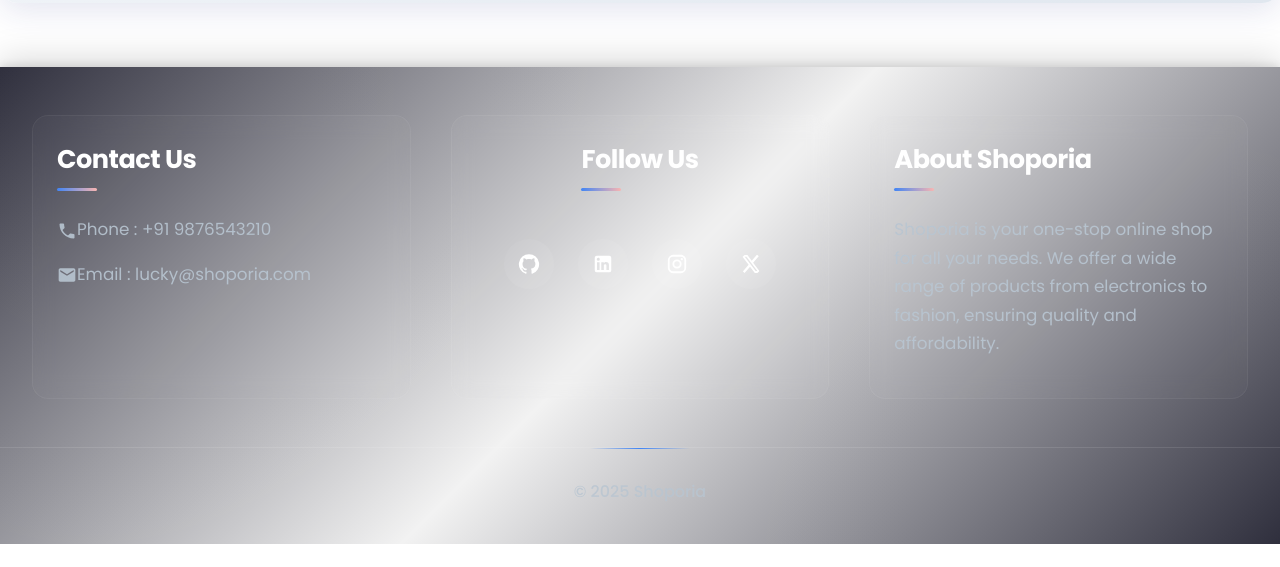
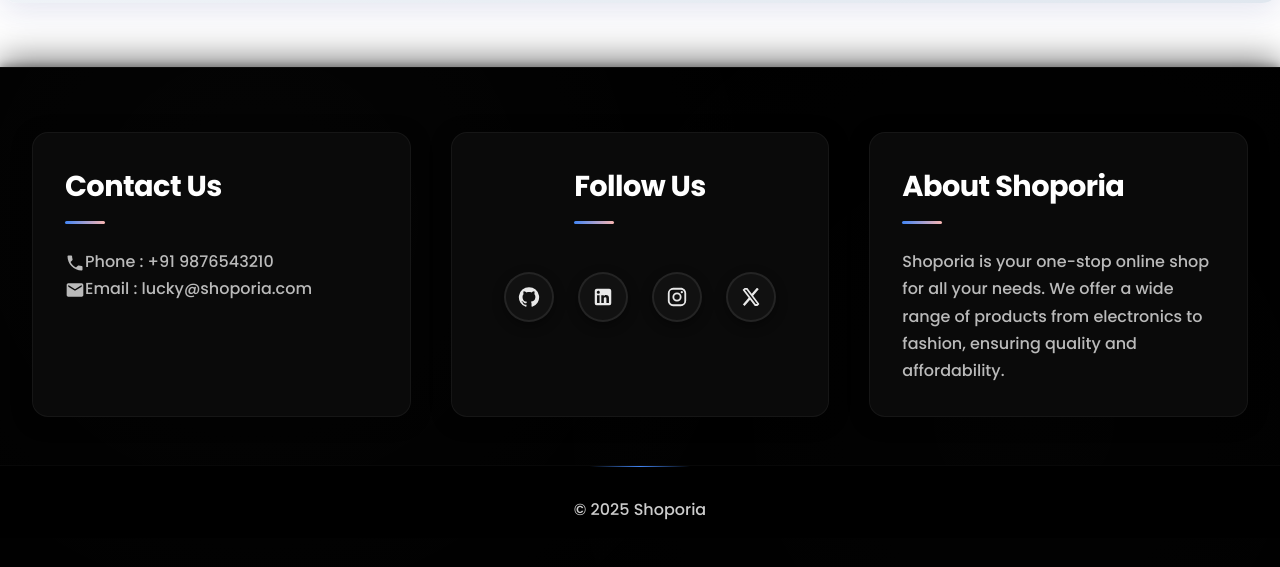
Before and after one commit to Shanidhya01/Shoporia, a React (Vite) app in the folder frontend/: page / in a window 1280 px wide. Shown: the part 1457-2024 px from the top of the page. Before the commit the page ends 2001 px from the top, so only its background shows below. Built offline with nearby package versions, Linux system fonts and the light colour scheme; no server answers; a web font is replaced by a local one.

Commit message:
enhance the footer section

```diff
--- a/frontend/src/components/Styles/Footer.css
+++ b/frontend/src/components/Styles/Footer.css
@@ -1,17 +1,14 @@
 .footer {
-  background: linear-gradient(135deg,
-    var(--bg-primary) 0%,
-    rgba(0, 0, 0, 0.05) 50%,
-    var(--bg-primary) 100%
-  );
-  color: var(--text-primary);
-  padding: 3rem 0 1.5rem 0;
+  background: #000000;
+  color: #ffffff;
+  padding: 4rem 0 2rem 0;
   box-shadow:
-    0px -8px 32px rgba(0, 0, 0, 0.15),
-    0px -2px 8px rgba(0, 0, 0, 0.1);
+    0px -8px 32px rgba(0, 0, 0, 0.5),
+    0px -2px 8px rgba(0, 0, 0, 0.3);
   margin: 4rem 0 0 0;
   position: relative;
   overflow: hidden;
+  border-top: 1px solid rgba(255, 255, 255, 0.05);
 }
 
 /* Subtle background pattern */
@@ -40,32 +37,32 @@
 }
 
 .footer-section {
-  padding: 1.5rem;
-  background: rgba(255, 255, 255, 0.02);
+  padding: 2rem;
+  background: #0a0a0a;
   border-radius: 16px;
   border: 1px solid rgba(255, 255, 255, 0.05);
-  backdrop-filter: blur(10px);
   transition: all 0.3s cubic-bezier(0.4, 0, 0.2, 1);
   transform: translateY(0);
+  box-shadow: 0 4px 20px rgba(0, 0, 0, 0.4);
 }
 
 .footer-section:hover {
   transform: translateY(-8px);
   box-shadow:
-    0 20px 40px rgba(0, 0, 0, 0.1),
-    0 8px 16px rgba(0, 0, 0, 0.08);
-  background: rgba(255, 255, 255, 0.04);
-  border-color: rgba(255, 255, 255, 0.1);
+    0 20px 40px rgba(0, 0, 0, 0.5),
+    0 8px 16px rgba(0, 0, 0, 0.3);
+  background: #0f0f0f;
+  border-color: rgba(255, 255, 255, 0.08);
 }
 
 .footer-section h3 {
-  font-size: 1.6rem;
+  font-size: 1.8rem;
   margin-bottom: 1.5rem;
-  color: var(--text-primary);
   font-weight: 700;
   position: relative;
-  padding-bottom: 0.8rem;
+  padding-bottom: 1rem;
   letter-spacing: -0.02em;
+  color: #ffffff;
 }
 
 .footer-section h3::after {
@@ -86,7 +83,7 @@
 
 .footer-section p {
   font-size: 1.05rem;
-  color: var(--text-secondary);
+  color: rgba(255, 255, 255, 0.85);
   line-height: 1.7;
   margin-bottom: 1rem;
   opacity: 0.9;
@@ -118,12 +115,12 @@
 }
 
 .social-icon {
-  font-size: 2.2rem;
-  color: var(--text-light);
+  font-size: 2rem;
+  color: rgba(255, 255, 255, 0.9);
   padding: 12px;
   border-radius: 50%;
-  background: rgba(255, 255, 255, 0.05);
-  border: 2px solid transparent;
+  background: #111111;
+  border: 2px solid rgba(255, 255, 255, 0.08);
   transition: all 0.4s cubic-bezier(0.4, 0, 0.2, 1);
   position: relative;
   overflow: hidden;
@@ -132,6 +129,7 @@
   justify-content: center;
   min-width: 50px;
   min-height: 50px;
+  box-shadow: 0 4px 12px rgba(0, 0, 0, 0.4);
 }
 
 .social-icon::before {
@@ -150,13 +148,13 @@
 }
 
 .social-icon:hover {
-  color: var(--primary-main);
+  color: #fff;
   transform: scale(1.15) rotate(5deg);
-  background: rgba(255, 255, 255, 0.1);
-  border-color: var(--primary-main);
+  background: #1a1a1a;
+  border-color: rgba(255, 255, 255, 0.2);
   box-shadow:
-    0 8px 25px rgba(0, 0, 0, 0.15),
-    0 0 20px rgba(var(--primary-main-rgb, 66, 133, 244), 0.3);
+    0 8px 25px rgba(0, 0, 0, 0.3),
+    0 0 20px rgba(255, 255, 255, 0.1);
 }
 
 /* Specific social icons colors */
@@ -189,8 +187,9 @@
   text-align: center;
   margin-top: 3rem;
   padding: 2rem 1rem 1rem 1rem;
-  border-top: 1px solid rgba(255, 255, 255, 0.1);
+  border-top: 1px solid rgba(255, 255, 255, 0.03);
   position: relative;
+  background: #000000;
 }
 
 .footer-bottom::before {
@@ -204,12 +203,11 @@
   background: linear-gradient(90deg, transparent, var(--primary-main), transparent);
 }
 
-.footer-bottom p {
+.footer p {
   margin: 0;
   font-weight: 500;
   font-size: 1rem;
-  color: var(--text-secondary);
-  opacity: 0.8;
+  color: rgba(255, 255, 255, 0.8);
   transition: opacity 0.3s ease;
 }
 
@@ -229,7 +227,7 @@
 }
 
 .footer-links a {
-  color: var(--text-secondary);
+  color: rgba(255, 255, 255, 0.8);
   text-decoration: none;
   font-size: 1rem;
   transition: all 0.3s ease;
@@ -339,25 +337,7 @@
   }
 }
 
-/* Dark mode enhancements (if you use a dark theme) */
-@media (prefers-color-scheme: dark) {
-  .footer {
-    background: linear-gradient(135deg,
-      #0f0f0f 0%,
-      #1a1a1a 50%,
-      #0f0f0f 100%
-    );
-  }
-
-  .footer-section {
-    background: rgba(255, 255, 255, 0.03);
-    border-color: rgba(255, 255, 255, 0.08);
-  }
-
-  .footer-section:hover {
-    background: rgba(255, 255, 255, 0.06);
-  }
-}
+/* Footer theme is consistent in both light and dark modes */
 
 /* Scroll-triggered animations (if you use Intersection Observer) */
 @keyframes slideUpFade {
```
